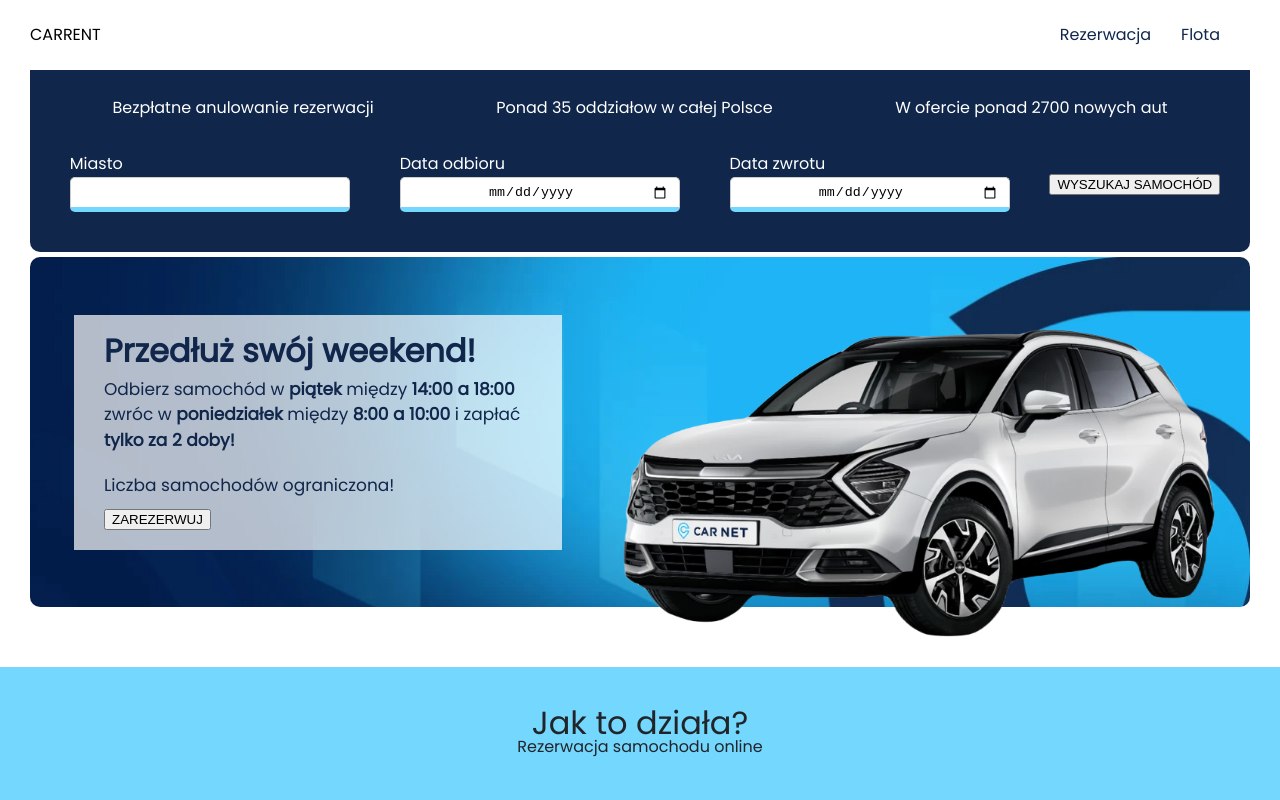
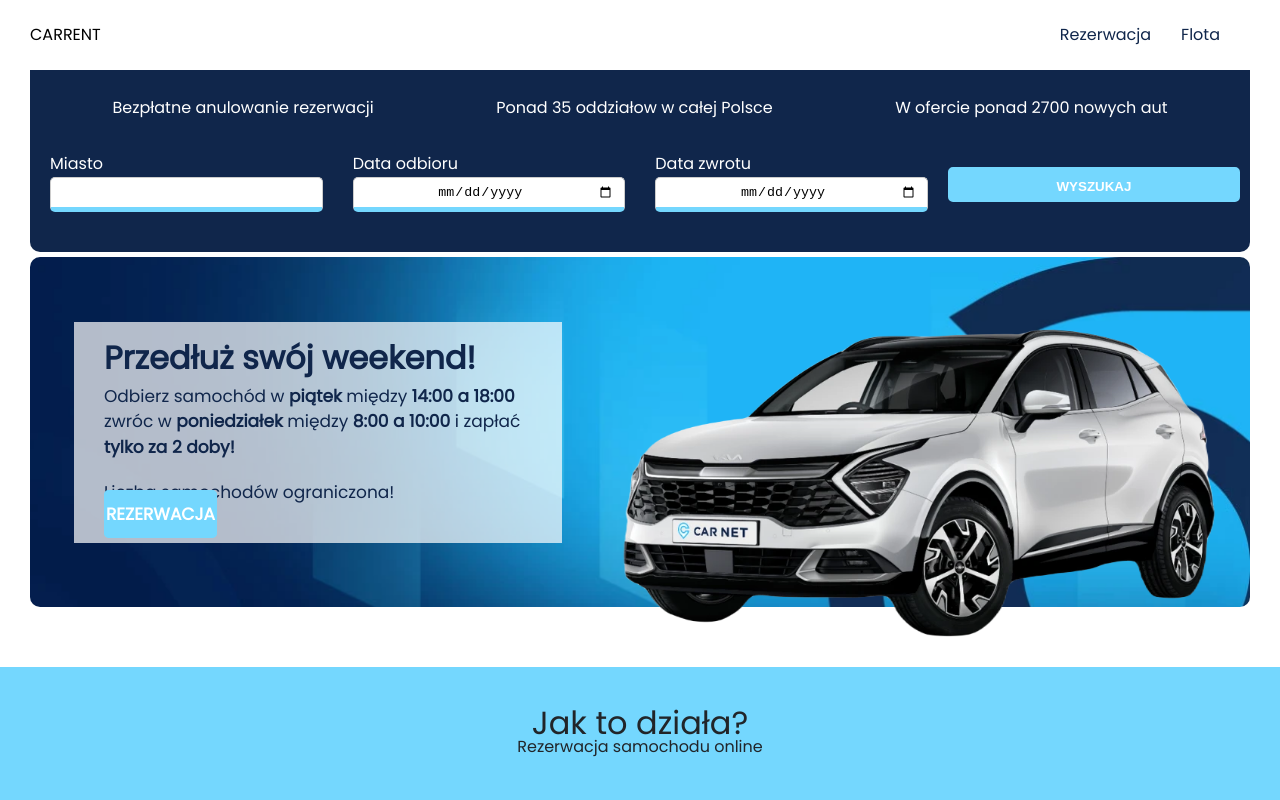
Before and after one commit to theWebCookie/car-rental, a Next.js app: page / in a window 1280 px wide. Shown: the top 800 px of the page. Built offline with nearby package versions, Linux system fonts and the light colour scheme.

Commit message:
feat: use Button component

```diff
--- /dev/null
+++ b/app/ui/button/button.css
@@ -0,0 +1,14 @@
+.ui-btn {
+  width: 100%;
+  text-align: center;
+  text-decoration: none;
+  text-transform: uppercase;
+  background-color: #74d7fe;
+  color: #fff;
+  padding: 10px 0;
+  border-radius: 5px;
+  font-weight: bold;
+  transition: 0.3s;
+  border: 2px solid #74d7fe;
+  height: 35px;
+}
--- /dev/null
+++ b/app/ui/button/button.jsx
@@ -0,0 +1,9 @@
+import './button.css';
+
+export default function Button({ text, className = '', ...props }) {
+  return (
+    <button className={`ui-btn ${className}`} {...props}>
+      {text}
+    </button>
+  );
+}
--- a/app/ui/main/hero/hero.jsx
+++ b/app/ui/main/hero/hero.jsx
@@ -1,6 +1,8 @@
 import Image from 'next/image';
 import './hero.css';
 import InputContainer from '../../reservationInputs/inputs/inputContainer';
+import Button from '../../button/button';
+import Link from 'next/link';
 
 export default function Hero() {
   return (
@@ -29,7 +31,9 @@
             <input type='text' id='city' name='city' />
           </div>
           <InputContainer />
-          <button>WYSZUKAJ SAMOCHÓD</button>
+          <div>
+            <Button text='Wyszukaj' />
+          </div>
         </div>
       </div>
       <div className='hero-info'>
@@ -40,7 +44,9 @@
             <span>8:00 a 10:00</span> i zapłać <span>tylko za 2 doby!</span>
           </p>
           <p className='hero-text-info'>Liczba samochodów ograniczona!</p>
-          <button>ZAREZERWUJ</button>
+          <Link href='/reservation' className='ui-btn'>
+            Rezerwacja
+          </Link>
         </div>
         <Image src='/main.png' alt='hero-car' width={750} height={421} priority={true} className='hero-img' />
       </div>
```
Also changed, not shown: app/login/page.jsx (+12 -15 lines).
